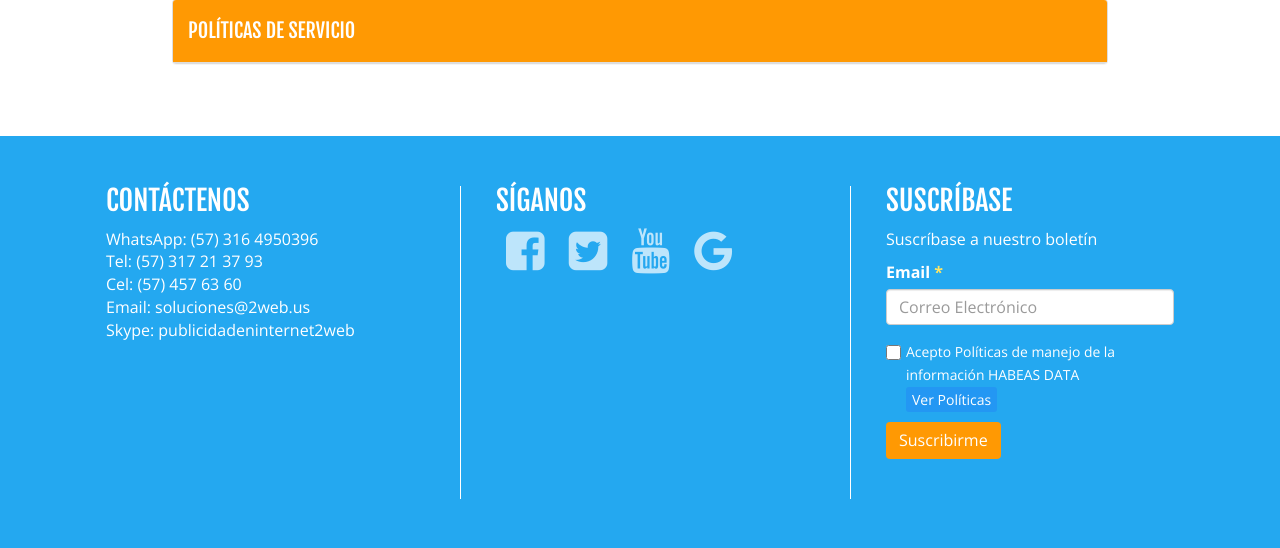
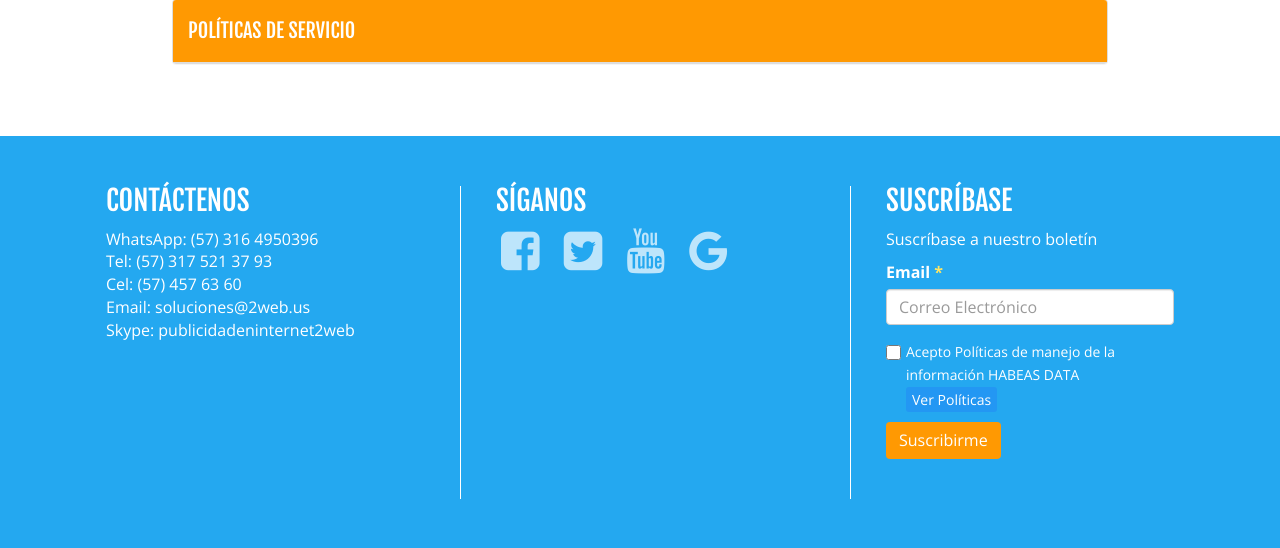
Before and after one commit to Giildev/2WEB, a PHP site: page /diseno-web.html in a window 1280 px wide. Shown: the part 1918-2466 px from the top of the page. Run offline with PHP 8.4, Linux system fonts and the light colour scheme; some libraries are stand-ins or nearby versions.

Commit message:
Arreglo numero telefonico
Correccion numero telefonico footer

```diff
--- a/agencia-viajes-online.html
+++ b/agencia-viajes-online.html
@@ -1292,7 +1292,7 @@ s0.parentNode.insertBefore(s1,s0);
                           <h3 class="text-uppercase">Contáctenos</h3>
                           <ul class="list-unstyled">
                           <li class="">WhatsApp:  (57) 316 4950396</li>
-                            <li class="">Tel: (57) 317 21 37 93</li>
+                            <li class="">Tel: (57) 317 521 37 93</li>
                             <li class="">Cel: (57) 457 63 60</li>
                             <li class="">Email: soluciones@2web.us</li>
                             <li class="">Skype: publicidadeninternet2web</li>
--- a/aplicaciones-moviles.html
+++ b/aplicaciones-moviles.html
@@ -1983,7 +1983,7 @@ Desarrollo sitio web a la medida con un software de gestión de reservas en lín
               <h3 class="text-uppercase">Contáctenos</h3>
               <ul class="list-unstyled">
               <li class="">WhatsApp:  (57) 316 4950396</li>
-                <li class="">Tel: (57) 317 21 37 93</li>
+                <li class="">Tel: (57) 317 521 37 93</li>
                 <li class="">Cel: (57) 457 63 60</li>
                 <li class="">Email: soluciones@2web.us</li>
                 <li class="">Skype: publicidadeninternet2web</li>
--- a/contacto.php
+++ b/contacto.php
@@ -261,7 +261,7 @@ s0.parentNode.insertBefore(s1,s0);
               <h3 class="text-uppercase">Contáctenos</h3>
               <ul class="list-unstyled">
               <li class="">WhatsApp:  (57) 316 4950396</li>
-                <li class="">Tel: (57) 317 21 37 93</li>
+                <li class="">Tel: (57) 317 521 37 93</li>
                 <li class="">Cel: (57) 457 63 60</li>
                 <li class="">Email: soluciones@2web.us</li>
                 <li class="">Skype: publicidadeninternet2web</li>
--- a/desarrollo-medida.html
+++ b/desarrollo-medida.html
@@ -2005,7 +2005,7 @@ function maq(all) {
               <h3 class="text-uppercase">Contáctenos</h3>
               <ul class="list-unstyled">
               <li class="">WhatsApp:  (57) 316 4950396</li>
-                <li class="">Tel: (57) 317 21 37 93</li>
+                <li class="">Tel: (57) 317 521 37 93</li>
                 <li class="">Cel: (57) 457 63 60</li>
                 <li class="">Email: soluciones@2web.us</li>
                 <li class="">Skype: publicidadeninternet2web</li>
--- a/diseno-catalogo-virtual.html
+++ b/diseno-catalogo-virtual.html
@@ -193,7 +193,7 @@ s0.parentNode.insertBefore(s1,s0);
               <h3 class="text-uppercase">Contáctenos</h3>
               <ul class="list-unstyled">
               <li class="">WhatsApp:  (57) 316 4950396</li>
-                <li class="">Tel: (57) 317 21 37 93</li>
+                <li class="">Tel: (57) 317 521 37 93</li>
                 <li class="">Cel: (57) 457 63 60</li>
                 <li class="">Email: soluciones@2web.us</li>
                 <li class="">Skype: publicidadeninternet2web</li>
--- a/diseno-flyers.html
+++ b/diseno-flyers.html
@@ -188,7 +188,7 @@ s0.parentNode.insertBefore(s1,s0);
               <h3 class="text-uppercase">Contáctenos</h3>
               <ul class="list-unstyled">
               <li class="">WhatsApp:  (57) 316 4950396</li>
-                <li class="">Tel: (57) 317 21 37 93</li>
+                <li class="">Tel: (57) 317 521 37 93</li>
                 <li class="">Cel: (57) 457 63 60</li>
                 <li class="">Email: soluciones@2web.us</li>
                 <li class="">Skype: publicidadeninternet2web</li>
--- a/diseno-logos.html
+++ b/diseno-logos.html
@@ -189,7 +189,7 @@ s0.parentNode.insertBefore(s1,s0);
               <h3 class="text-uppercase">Contáctenos</h3>
               <ul class="list-unstyled">
               <li class="">WhatsApp:  (57) 316 4950396</li>
-                <li class="">Tel: (57) 317 21 37 93</li>
+                <li class="">Tel: (57) 317 521 37 93</li>
                 <li class="">Cel: (57) 457 63 60</li>
                 <li class="">Email: soluciones@2web.us</li>
                 <li class="">Skype: publicidadeninternet2web</li>
--- a/diseno-web.html
+++ b/diseno-web.html
@@ -22,7 +22,7 @@
     <link href="css/animate.min.css" rel="stylesheet">
     <link href="css/flexbox.css" rel="stylesheet">
     <link href="css/internas.css" rel="stylesheet">
-    <link href="css/style.css" rel="stylesheet">
+    <!-- <link href="css/style.css" rel="stylesheet"> -->
 <script type="text/javascript">
   /*<![CDATA[*/
   function func1(esto)
@@ -1734,7 +1734,7 @@ function maq(all) {
               <h3 class="text-uppercase">Contáctenos</h3>
               <ul class="list-unstyled">
               <li class="">WhatsApp:  (57) 316 4950396</li>
-                <li class="">Tel: (57) 317 21 37 93</li>
+                <li class="">Tel: (57) 317 521 37 93</li>
                 <li class="">Cel: (57) 457 63 60</li>
                 <li class="">Email: soluciones@2web.us</li>
                 <li class="">Skype: publicidadeninternet2web</li>
--- a/google-adwords-display.html
+++ b/google-adwords-display.html
@@ -190,7 +190,7 @@ s0.parentNode.insertBefore(s1,s0);
               <h3 class="text-uppercase">Contáctenos</h3>
               <ul class="list-unstyled">
               <li class="">WhatsApp:  (57) 316 4950396</li>
-                <li class="">Tel: (57) 317 21 37 93</li>
+                <li class="">Tel: (57) 317 521 37 93</li>
                 <li class="">Cel: (57) 457 63 60</li>
                 <li class="">Email: soluciones@2web.us</li>
                 <li class="">Skype: publicidadeninternet2web</li>
--- a/google-adwords.html
+++ b/google-adwords.html
@@ -184,7 +184,7 @@ s0.parentNode.insertBefore(s1,s0);
               <h3 class="text-uppercase">Contáctenos</h3>
               <ul class="list-unstyled">
               <li class="">WhatsApp:  (57) 316 4950396</li>
-                <li class="">Tel: (57) 317 21 37 93</li>
+                <li class="">Tel: (57) 317 521 37 93</li>
                 <li class="">Cel: (57) 457 63 60</li>
                 <li class="">Email: soluciones@2web.us</li>
                 <li class="">Skype: publicidadeninternet2web</li>
--- a/prueba-google.html
+++ b/prueba-google.html
@@ -249,7 +249,7 @@ s0.parentNode.insertBefore(s1,s0);
               <h3 class="text-uppercase">Contáctenos</h3>
               <ul class="list-unstyled">
               <li class="">WhatsApp:  (57) 316 4950396</li>
-                <li class="">Tel: (57) 317 21 37 93</li>
+                <li class="">Tel: (57) 317 521 37 93</li>
                 <li class="">Cel: (57) 457 63 60</li>
                 <li class="">Email: soluciones@2web.us</li>
                 <li class="">Skype: publicidadeninternet2web</li>
--- a/publicidad-youtube.html
+++ b/publicidad-youtube.html
@@ -181,7 +181,7 @@
               <h3 class="text-uppercase">Contáctenos</h3>
               <ul class="list-unstyled">
               <li class="">WhatsApp:  (57) 316 4950396</li>
-                <li class="">Tel: (57) 317 21 37 93</li>
+                <li class="">Tel: (57) 317 521 37 93</li>
                 <li class="">Cel: (57) 457 63 60</li>
                 <li class="">Email: soluciones@2web.us</li>
                 <li class="">Skype: publicidadeninternet2web</li>
--- a/sitios-moviles.html
+++ b/sitios-moviles.html
@@ -189,7 +189,7 @@ s0.parentNode.insertBefore(s1,s0);
               <h3 class="text-uppercase">Contáctenos</h3>
               <ul class="list-unstyled">
               <li class="">WhatsApp:  (57) 316 4950396</li>
-                <li class="">Tel: (57) 317 21 37 93</li>
+                <li class="">Tel: (57) 317 521 37 93</li>
                 <li class="">Cel: (57) 457 63 60</li>
                 <li class="">Email: soluciones@2web.us</li>
                 <li class="">Skype: publicidadeninternet2web</li>
--- a/tarjetas-digitales.html
+++ b/tarjetas-digitales.html
@@ -1971,7 +1971,7 @@ s0.parentNode.insertBefore(s1,s0);
                           <h3 class="text-uppercase">Contáctenos</h3>
                           <ul class="list-unstyled">
                           <li class="">WhatsApp:  (57) 316 4950396</li>
-                            <li class="">Tel: (57) 317 21 37 93</li>
+                            <li class="">Tel: (57) 317 521 37 93</li>
                             <li class="">Cel: (57) 457 63 60</li>
                             <li class="">Email: soluciones@2web.us</li>
                             <li class="">Skype: publicidadeninternet2web</li>
```
